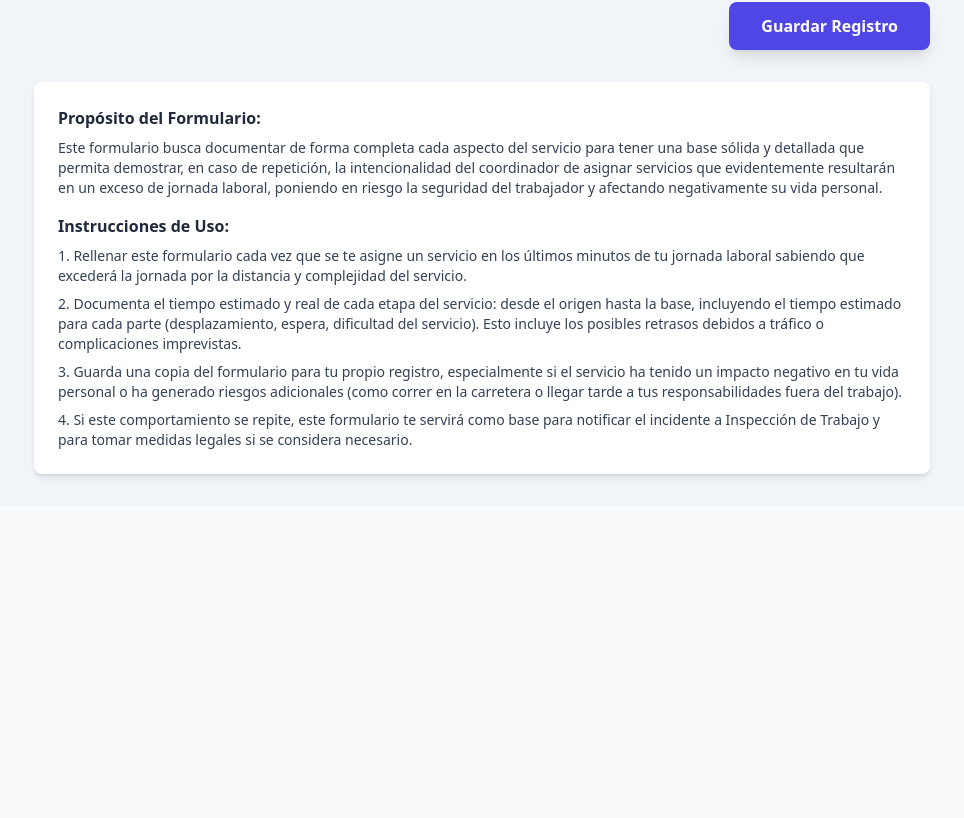
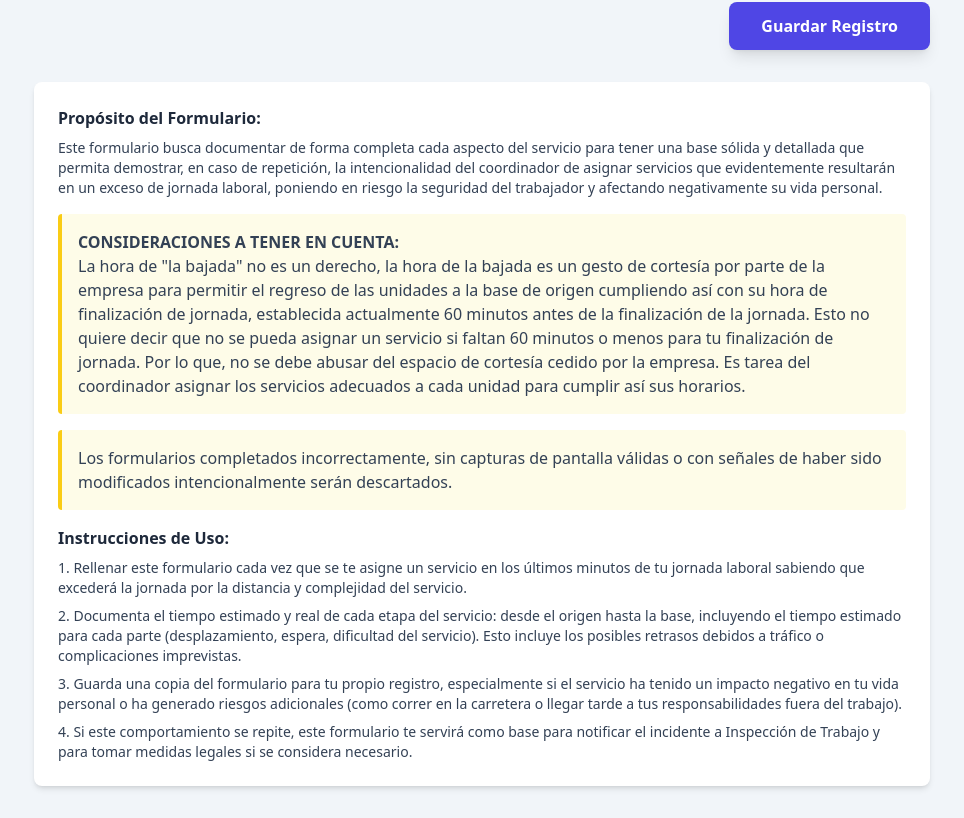
Before and after one commit to FormularioUltimaHora/formularioexcesojornada, a React (Vite) app: page / in a window 1280 px wide. Shown: the part 3112-3930 px from the top of the page, without its empty margins (158-1122 px from the left). Before the commit the page ends 3618 px from the top, so only its background shows below. Built offline with nearby package versions, Linux system fonts and the light colour scheme.

Commit message:
feat: mensajes de consideraciones y advertencia añadidos a instrucciones del formulario

```diff
--- a/components/common/Instructions.tsx
+++ b/components/common/Instructions.tsx
@@ -8,6 +8,13 @@ export const Instructions: React.FC = () => {
       <p className="text-sm mb-4">
         Este formulario busca documentar de forma completa cada aspecto del servicio para tener una base sólida y detallada que permita demostrar, en caso de repetición, la intencionalidad del coordinador de asignar servicios que evidentemente resultarán en un exceso de jornada laboral, poniendo en riesgo la seguridad del trabajador y afectando negativamente su vida personal.
       </p>
+      <div className="bg-yellow-50 border-l-4 border-yellow-400 p-4 mb-4 rounded">
+        <strong>CONSIDERACIONES A TENER EN CUENTA:</strong><br/>
+        La hora de "la bajada" no es un derecho, la hora de la bajada es un gesto de cortesía por parte de la empresa para permitir el regreso de las unidades a la base de origen cumpliendo así con su hora de finalización de jornada, establecida actualmente 60 minutos antes de la finalización de la jornada. Esto no quiere decir que no se pueda asignar un servicio si faltan 60 minutos o menos para tu finalización de jornada. Por lo que, no se debe abusar del espacio de cortesía cedido por la empresa. Es tarea del coordinador asignar los servicios adecuados a cada unidad para cumplir así sus horarios.
+      </div>
+      <div className="bg-yellow-50 border-l-4 border-yellow-400 p-4 mb-4 rounded">
+        Los formularios completados incorrectamente, sin capturas de pantalla válidas o con señales de haber sido modificados intencionalmente serán descartados.
+      </div>
       <h3 className="text-md font-semibold text-slate-800">Instrucciones de Uso:</h3>
       <ol className="list-decimal list-inside space-y-2 mt-2 text-sm">
         <li>
```
